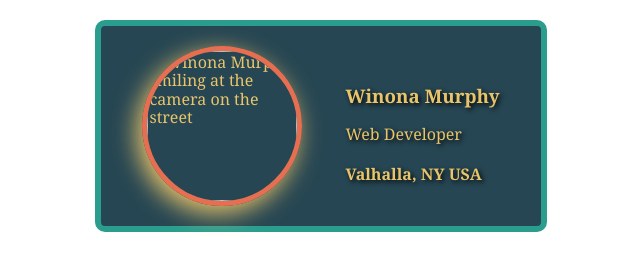
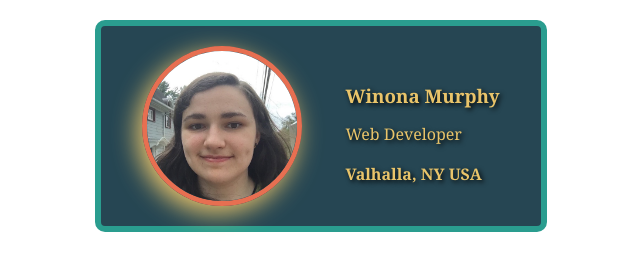
Before and after one commit to wmurphy-collabstar/personal-business-card, a plain HTML site: page index.html in a window 1280 px wide. Shown: the whole page, without its empty margins (319-959 px from the left). Drawn offline with nearby package versions, Linux system fonts and the light colour scheme.

Commit message:
Update index.html

```diff
--- a/index.html
+++ b/index.html
@@ -4,7 +4,7 @@
     </head>
     <body>
         <div class="card">
-            <img class="avatar" src="winona.jpeg" alt="Winona Murphy smiling at the camera on the street">
+            <img class="avatar" src="winona.jpg" alt="Winona Murphy smiling at the camera on the street">
             <div class="info">
                 <h3>Winona Murphy</h3>
                 <p>Web Developer</p>
```
